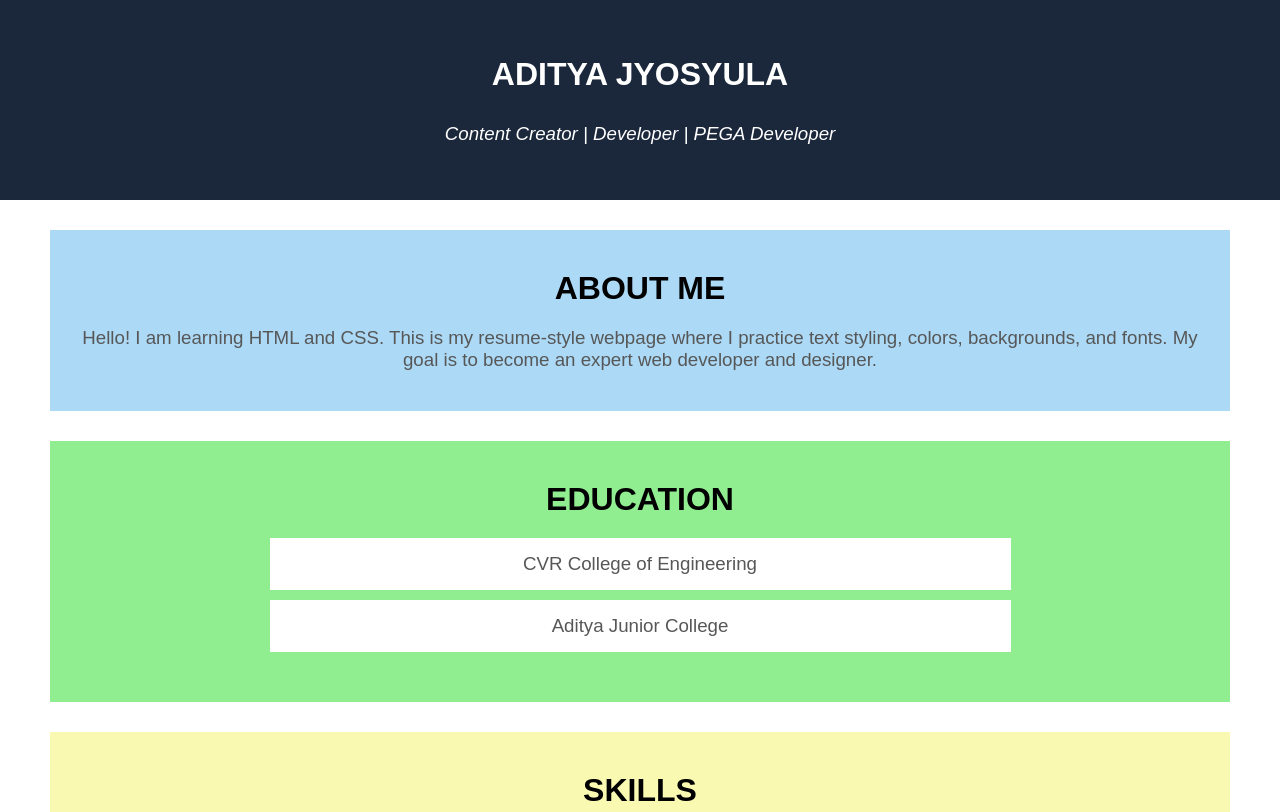
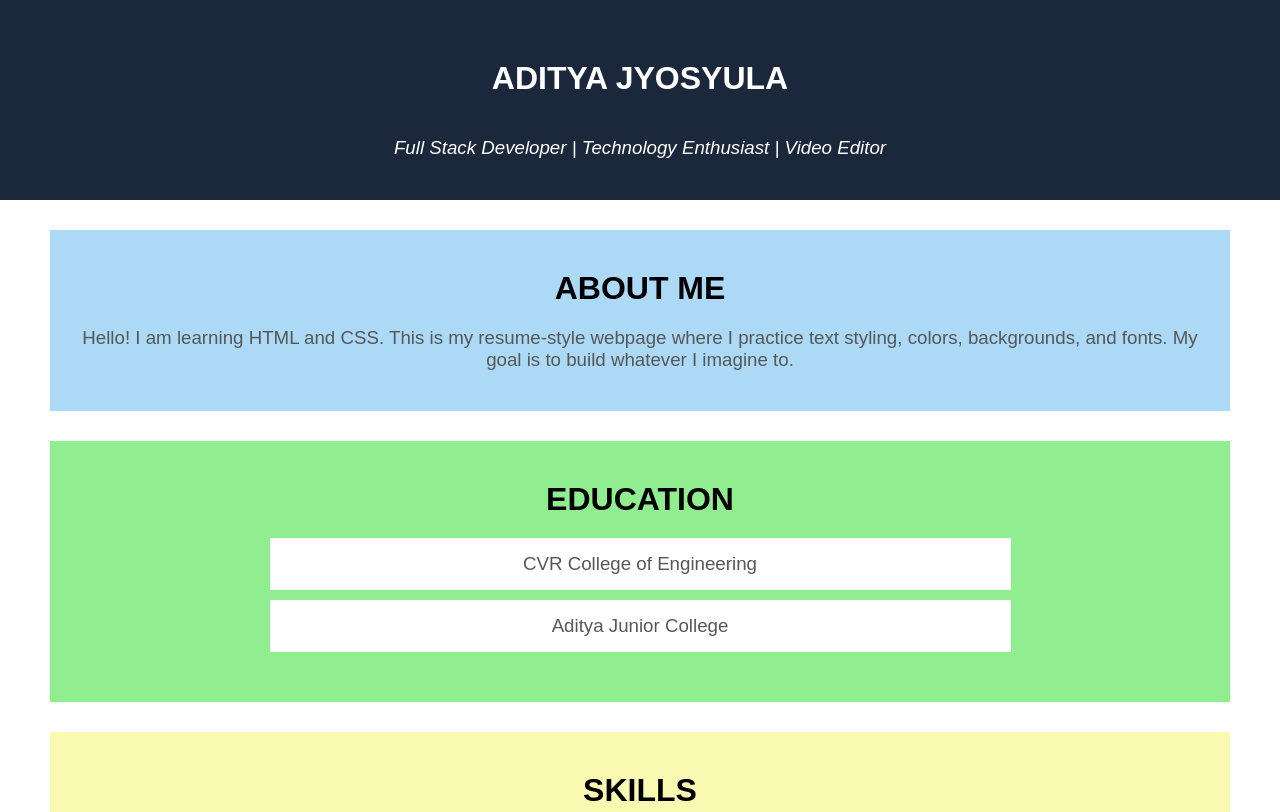
Before and after one commit to Js-Aditya/learning-css, a plain HTML site: page session1/index.html in a window 1280 px wide. Shown: the top 812 px of the page. Drawn offline with Linux system fonts and the light colour scheme.

Commit message:
Updated some properties and colours

```diff
--- a/session1/index.html
+++ b/session1/index.html
@@ -12,15 +12,14 @@
     <div class="hero">
         <h1 class="hero_name">Aditya Jyosyula</h1>
         <h3 class="hero_role">
-            Content Creator | Developer | PEGA Developer
+            Full Stack Developer | Technology Enthusiast | Video Editor
         </h3>
     </div>
 
     <div class="about_me">
         <h1 class="about_heading">About me</h1>
         <h3 class="about_content">Hello! I am learning HTML and CSS. This is my resume-style webpage where I practice
-            text styling, colors, backgrounds,
-            and fonts. My goal is to become an expert web developer and designer.</h3>
+            text styling, colors, backgrounds, and fonts. My goal is to build whatever I imagine to.</h3>
     </div>
 
     <div class="r_outer" id="education">
--- a/session1/styles.css
+++ b/session1/styles.css
@@ -13,20 +13,19 @@ body {
 
 .hero {
   height: 200px;
-  display: flex;
-  flex-direction: column;
-  justify-content: center;
-  align-items: center;
   color: white;
   background-color: #1b283c;
   margin-bottom: 30px;
   .hero_name {
-    margin-bottom: 30px;
+    margin-bottom: 40px;
+    text-align: center;
     text-transform: uppercase;
     font-weight: bold;
+    padding-top: 60px;
   }
   .hero_role {
     font-style: italic;
+    text-align: center;
     font-weight: lighter;
   }
 }
@@ -86,13 +85,13 @@ body {
 }
 
 #contact_me {
-  background-color: lightcyan;
+  background-color: lightseagreen;
 }
 
 .bottom {
   width: 100%;
   background-color: #1b283c;
-  padding: 20px 50px;
+  padding: 30px 50px;
   color: white;
   text-align: center;
   .bottom_text {
```
